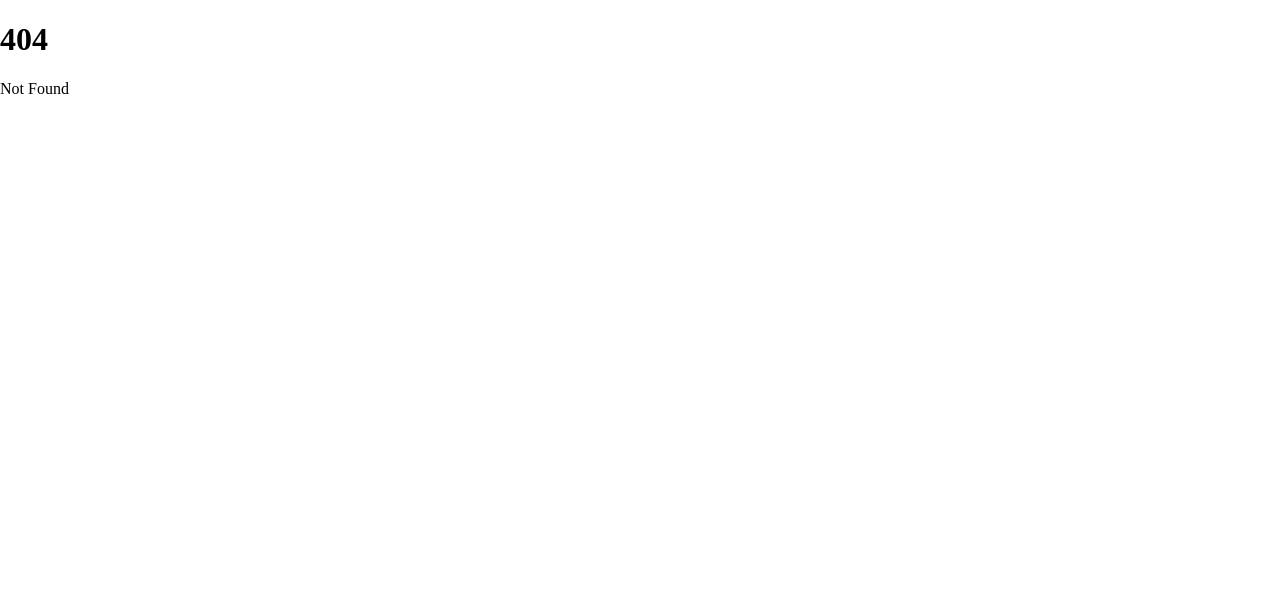
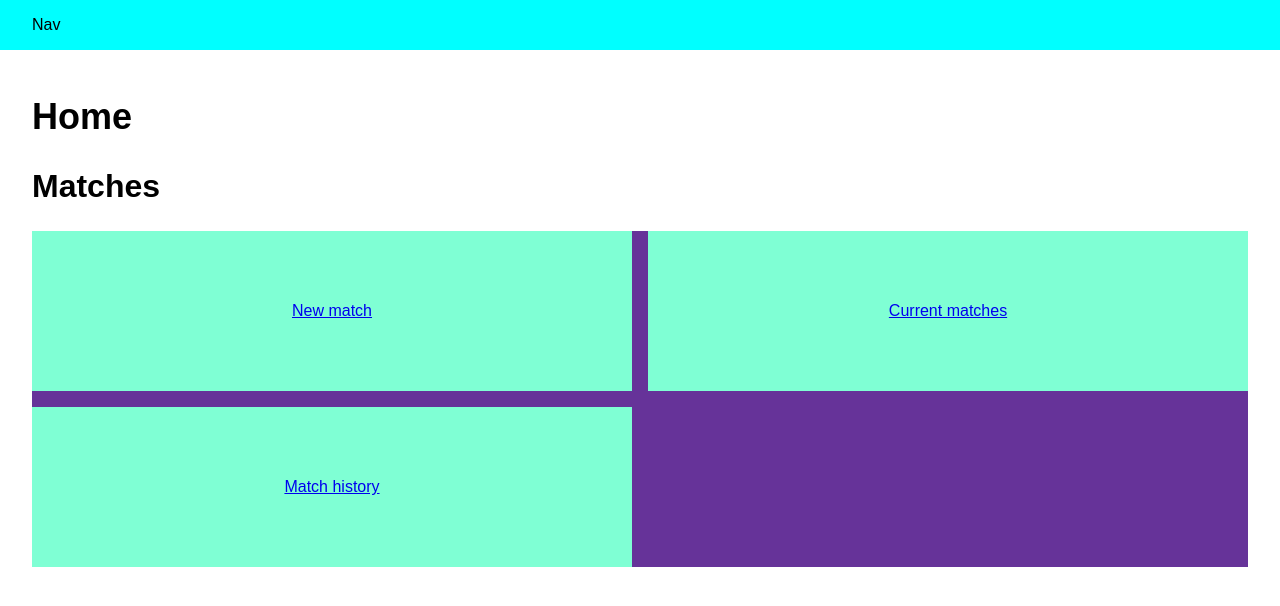
Before and after one commit to valdelaseras/nature-counts, a SvelteKit app: page /home in a window 1280 px wide. Before the commit this address had no page. Shown: the top 606 px of the page. Built offline with nearby package versions, Linux system fonts and the light colour scheme.

Commit message:
[accessibility] improve form accessibility, add a bit of WAI-ARIA for nav tags

```diff
--- a/src/lib/components/Nav.svelte
+++ b/src/lib/components/Nav.svelte
@@ -2,7 +2,7 @@
 	// isAuthenticated
 </script>
 
-<nav>
+<nav aria-label="Site navigation">
 	<span>Nav</span>
 </nav>
 
--- a/src/routes/(authenticated)/lobby/+page.svelte
+++ b/src/routes/(authenticated)/home/+page.svelte
@@ -1,16 +1,24 @@
 <article>
 	<header>
-		<h1>Lobby</h1>
+		<h1>Home</h1>
 	</header>
 
 	<section>
-		<nav>
+		<header>
+			<h2>
+				Matches
+			</h2>
+		</header>
+		<nav aria-label="Site navigation">
 			<ul class="tile-list">
 				<li>
-					<a href="/match/new">Start a new match</a>
+					<a href="/match/new">New match</a>
 				</li>
 				<li>
-					<a href="/match/history">View match history</a>
+					<a href="/match/current">Current matches</a>
+				</li>
+				<li>
+					<a href="/match/history">Match history</a>
 				</li>
 			</ul>
 		</nav>
@@ -19,6 +27,7 @@
 
 <style lang="css">
 	.tile-list {
+			background-color: rebeccapurple;
 			padding-left: 0;
 			list-style: none;
 			display: flex;
@@ -32,8 +41,11 @@
               background-color: aquamarine;
               width: 100%;
               display: flex;
+							flex-direction: column;
+							align-items: center;
               justify-content: center;
               padding: 1rem;
+							min-height: 10rem;
               box-sizing: border-box;
           }
 
--- /dev/null
+++ b/src/routes/(authenticated)/match/current/+page.svelte
@@ -0,0 +1,3 @@
+<header>
+	<h1>Current matches</h1>
+</header>
--- a/src/routes/(authenticated)/profile/+page.svelte
+++ b/src/routes/(authenticated)/profile/+page.svelte
@@ -18,6 +18,9 @@
 		</header>
 		<ul>
 			<li>
+				<a href="/match/current">Current matches</a>
+			</li>
+			<li>
 				<a href="/match/history">Match history</a>
 			</li>
 		</ul>
--- a/src/routes/+page.svelte
+++ b/src/routes/+page.svelte
@@ -14,7 +14,7 @@
   <h1>Placeholder</h1>
 </header>
 
-<nav>
+<nav aria-label="Site navigation">
   <a href="/login">Login</a>
   <a href="/signup">Sign up</a>
 </nav>
--- a/static/index.css
+++ b/static/index.css
@@ -1,7 +1,7 @@
+@import "./styles/typography.css";
 @import "./styles/components/form.css";
 
 body {
     margin: 0;
     padding: 0;
-    font-size: 16px;
 }
--- a/static/styles/components/form.css
+++ b/static/styles/components/form.css
@@ -4,7 +4,8 @@ form {
 }
 
 form,
-.form-group {
+.form-group,
+.form-field {
 	display: flex;
 	flex-direction: column;
 }
@@ -13,9 +14,14 @@ form,
 	gap: 1rem;
 }
 
+.form-field {
+	gap: 0.5rem;
+}
+
 .form-footer {
 	display: flex;
 	gap: 1rem;
+	padding: 1rem 0;
 }
 
 input {
--- /dev/null
+++ b/static/styles/typography.css
@@ -0,0 +1,10 @@
+body {
+    font-size: 16px;
+    font-family: "Arial", sans-serif;
+}
+
+h1 { font-size: 2.25rem; }
+h2 { font-size: 2rem; }
+h3 { font-size: 1.75rem; }
+h4 { font-size: 1.5rem; }
+h5 { font-size: 1.25rem; }
```
Also changed, not shown: src/routes/(public)/login/+page.svelte (+21 -4 lines), src/routes/(public)/signup/+page.svelte (+28 -4 lines).
